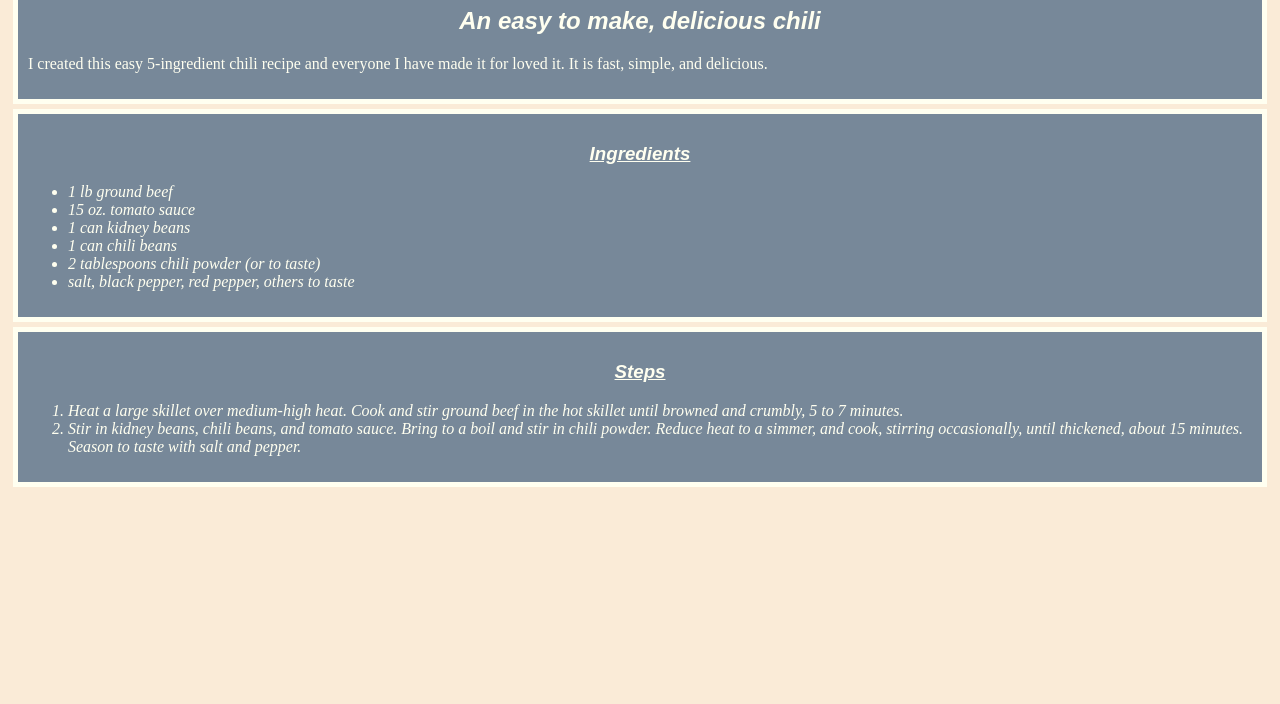
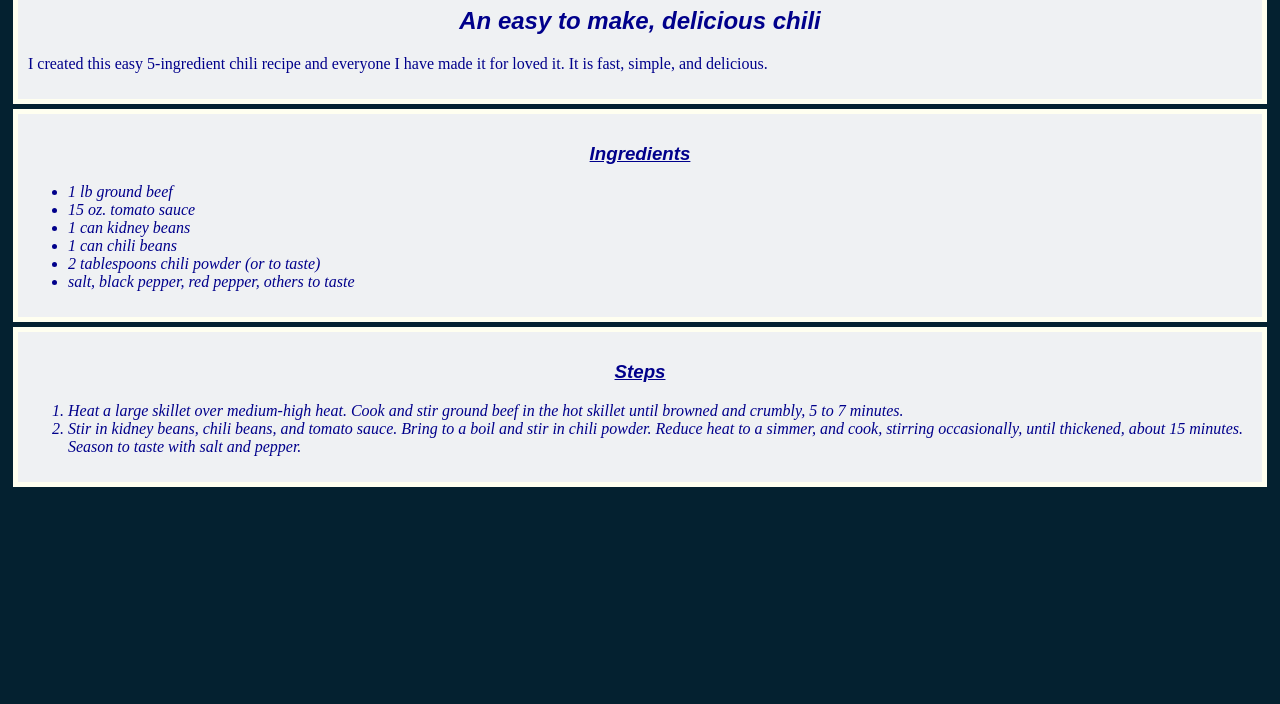
Before and after one commit to Iamkhaibobe/odin_recipes, a plain HTML site: page recipes/chili.html in a window 1280 px wide. Shown: the part 96-800 px from the top of the page. Drawn offline with Linux system fonts and the light colour scheme.

Commit message:
changed color scheme as per Dana

```diff
--- a/recipes/recipes.css
+++ b/recipes/recipes.css
@@ -1,5 +1,6 @@
 body {
-    background-color:antiquewhite;
+    background-color:rgb(4, 33, 48);
+
 }
 h1 {
     font-family: fantasy;
@@ -23,8 +24,8 @@ div {
     border: 5px solid ivory;
     margin: 5px;
     padding:10px;
-    background-color: lightslategrey;
-    color: ivory;
+    background-color: rgb(239, 241, 243);
+    color:darkblue
 }
 h3 {
     text-align: center;
```
